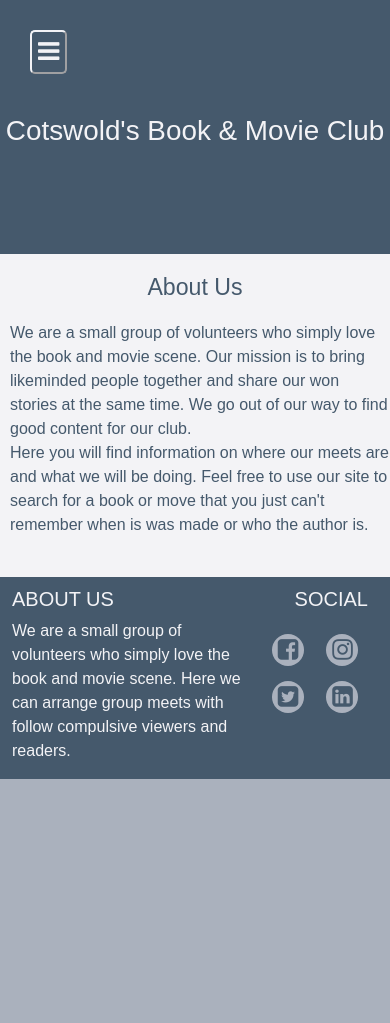
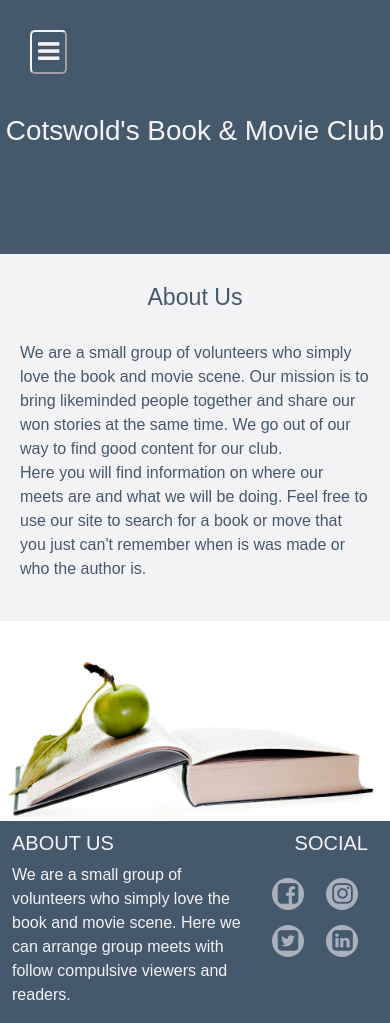
Before and after one commit to Ed-Whyatt/cotswold-book-and-movie-club-ms2, a plain HTML site: page index.html in a window 390 px wide. Before the commit the page ends 844 px from the top, so only its background shows below. Drawn offline with nearby package versions, Linux system fonts and the light colour scheme; a web font is replaced by a local one.

Commit message:
style: Add apple image style for apple book image section

```diff
--- a/assets/css/style.css
+++ b/assets/css/style.css
@@ -28,7 +28,6 @@ h1,h2,h3,h4 {
 .general-section-color{
     background-color: #f3f3f6;
 }
-
 
 /* bootstrap style button */
 .nav-toggle-color {
@@ -110,14 +109,28 @@ h1,h2,h3,h4 {
     font-family: 'Gentium Book Basic', sans-serif;
     color: #45596c;
     text-align: center;
-    margin-top: 20px;
-    margin-bottom: 20px;
+    margin-top: 30px;
+    margin-bottom: 30px;
 }
 .about-us-main p {
     font-family: 'Gentium Book Basic', sans-serif;
     color: #45596c;
     margin-bottom: 40px;
-    margin-left: 10px;
+    margin-left: 20px;
+    margin-right: 20px;
+}
+
+.book-apple-image {
+    background: url('/assets/images/book-apple-image.png');
+    /* background-color: #f3f3f6; */
+    background-repeat: no-repeat;
+    background-position: center center;
+    -webkit-background-size: cover;
+    -moz-background-size: cover;
+    -o-background-size: cover;
+    background-size: cover;
+    align-items: center;
+    min-height: 500px;
 }
 /* footer section stylieing */
 .footer {
@@ -165,3 +178,13 @@ h1,h2,h3,h4 {
 .club-social-icons li a i:hover {
     background: #f3f3f6;
 }
+@media(max-width: 766px) {
+    .book-apple-image {
+        min-height: 300px;
+    }
+}
+@media(max-width: 500px) {
+    .book-apple-image {
+        min-height: 200px;
+    }
+}
```
